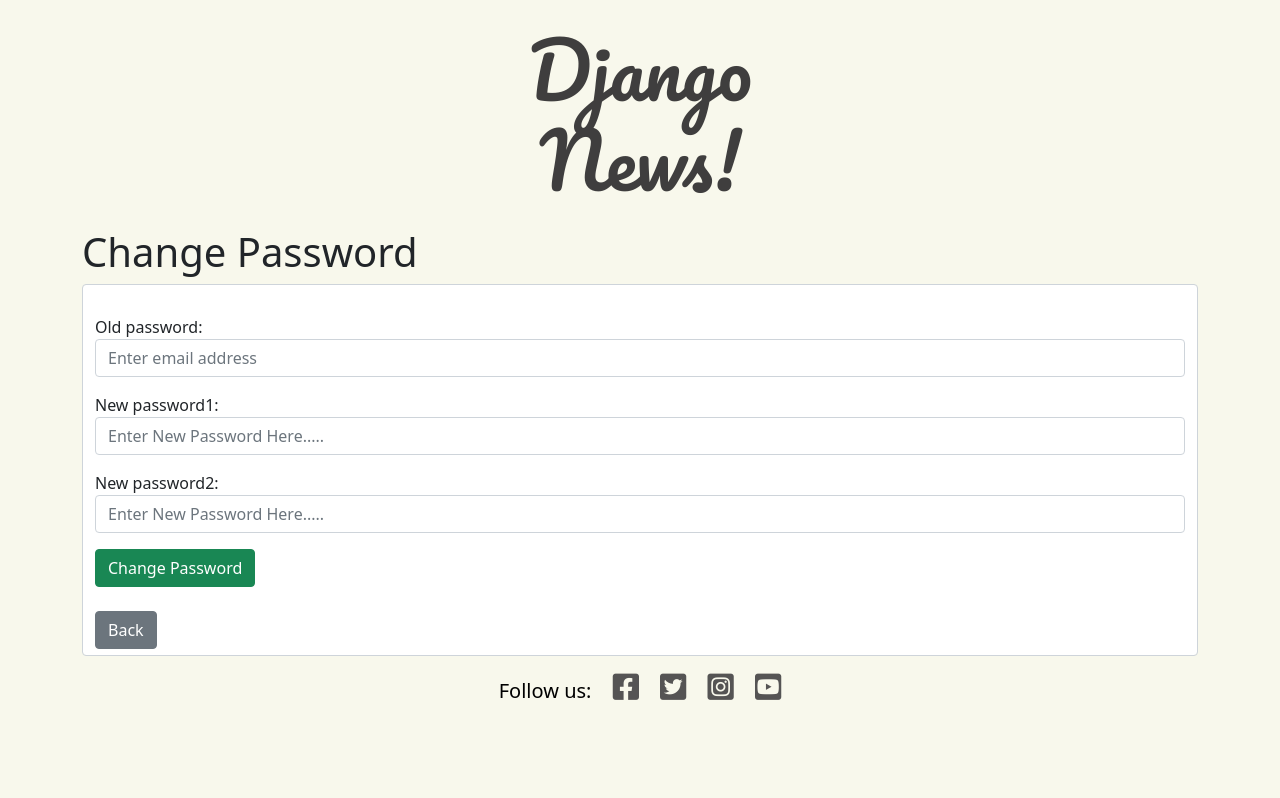
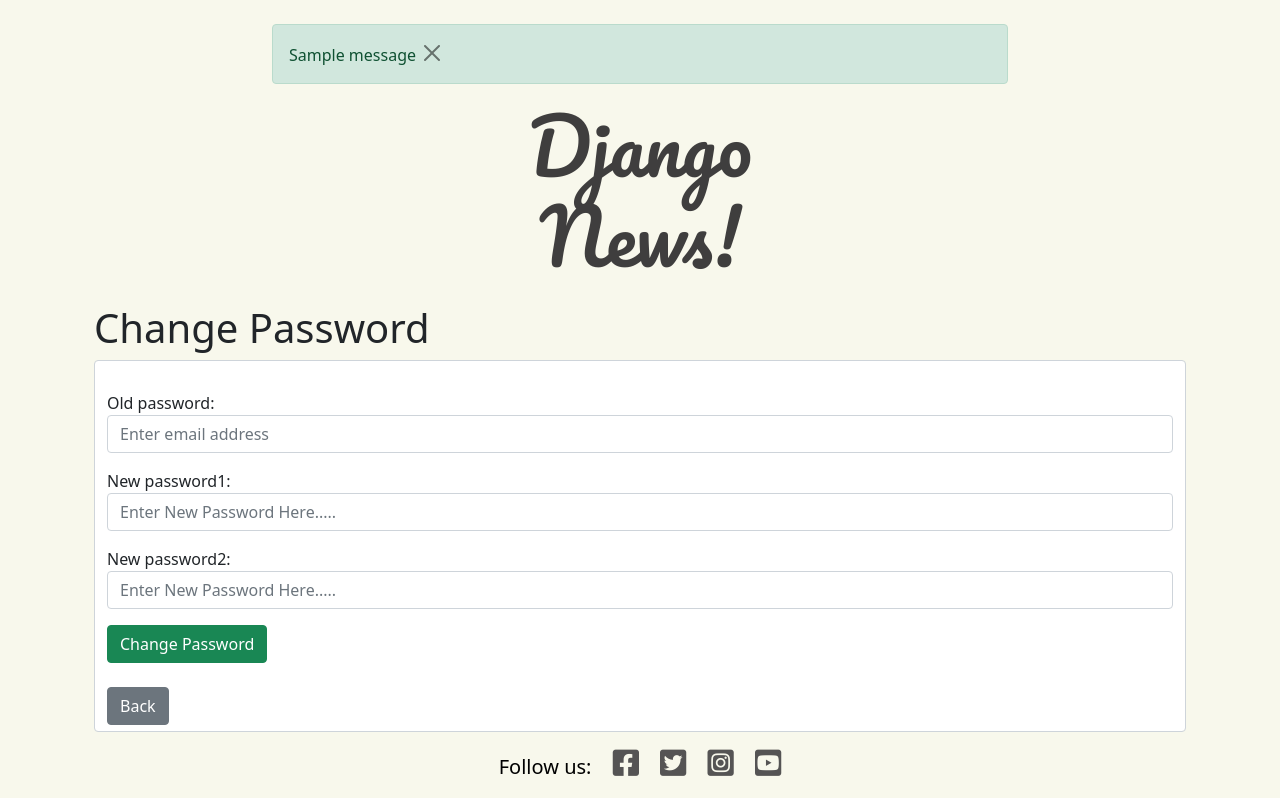
Before and after one commit to MDegg/django-news-blog-P4, a Django app: page /members/password/ in a window 1280 px wide. Shown: the part 56-854 px from the top of the page. Before the commit the page ends 756 px from the top, so only its background shows below. Run offline with Django 4.2, Linux system fonts and the light colour scheme; a user stored in the database is signed in; tables that the repository leaves empty hold one stand-in row (values such as "Sample post"); one stand-in notice (Sample message) is shown; some libraries are stand-ins or nearby versions.

Commit message:
add message alert from django messages

```diff
--- a/templates/base.html
+++ b/templates/base.html
@@ -82,6 +82,18 @@
         </div>
       </nav>
     <br>
+    <div class="container">
+      <div class="row">
+        <div class="col-md-8 offset-md-2">
+          {% for message in messages %}
+          <div class="alert {{message.tags}} alert-dismissable fade show" id="msg" role="alert">
+            {{ message | safe }}
+          <button type="button" class="btn-close" data-bs-dismiss="alert" aria-label="Close">
+          </button>
+          {% endfor %}
+        </div>
+      </div>
+    </div>
     <div class="logo">
     <a href="{% url 'home' %}"><h1 class="col-md-4" id="logo">Django News!</h1></a>
     </div>
```
Also changed, not shown: newsblogproj/settings.py (+9 -0 lines), README.md, static/Media/images/heroku-fail.JPG (added).
